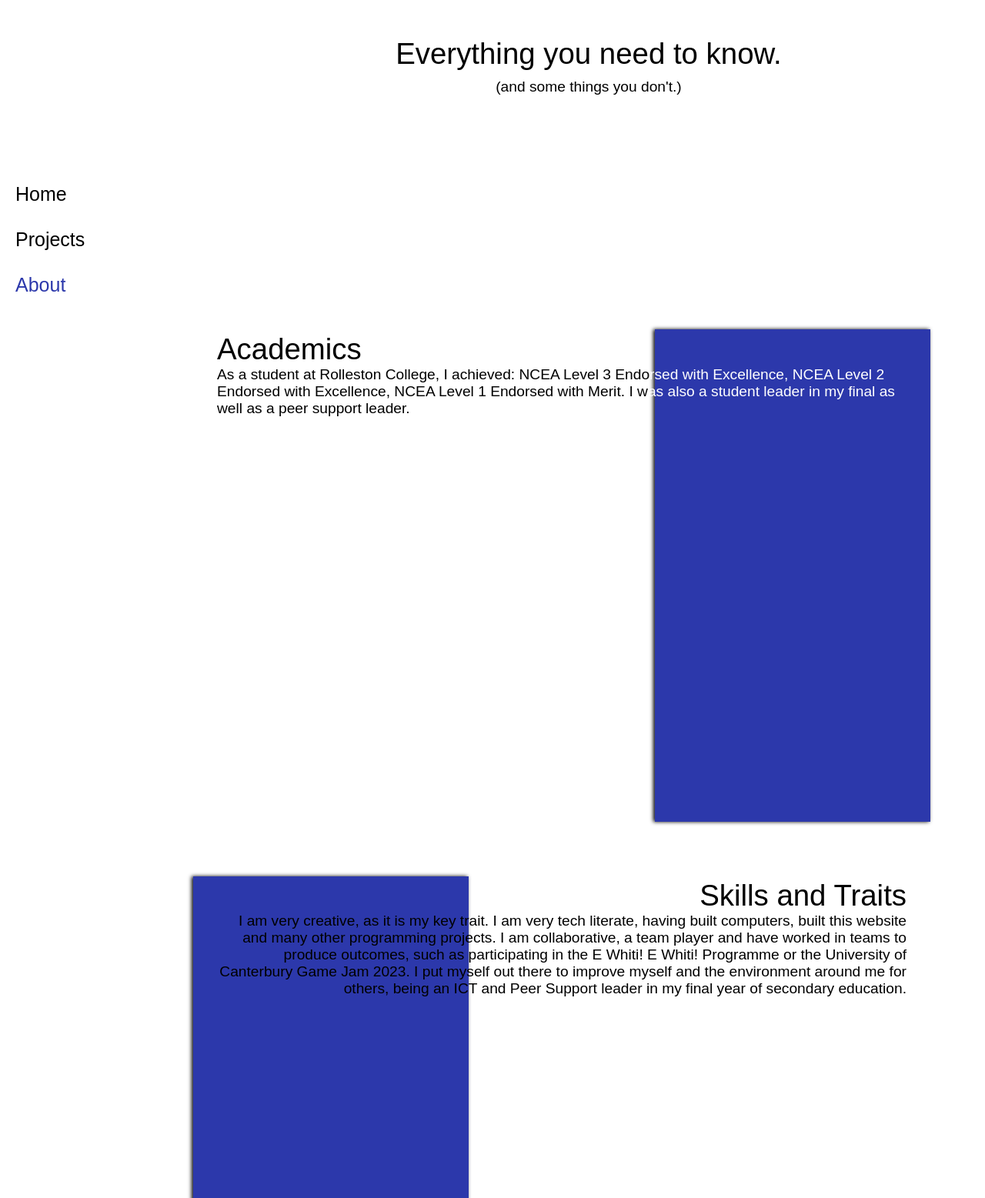
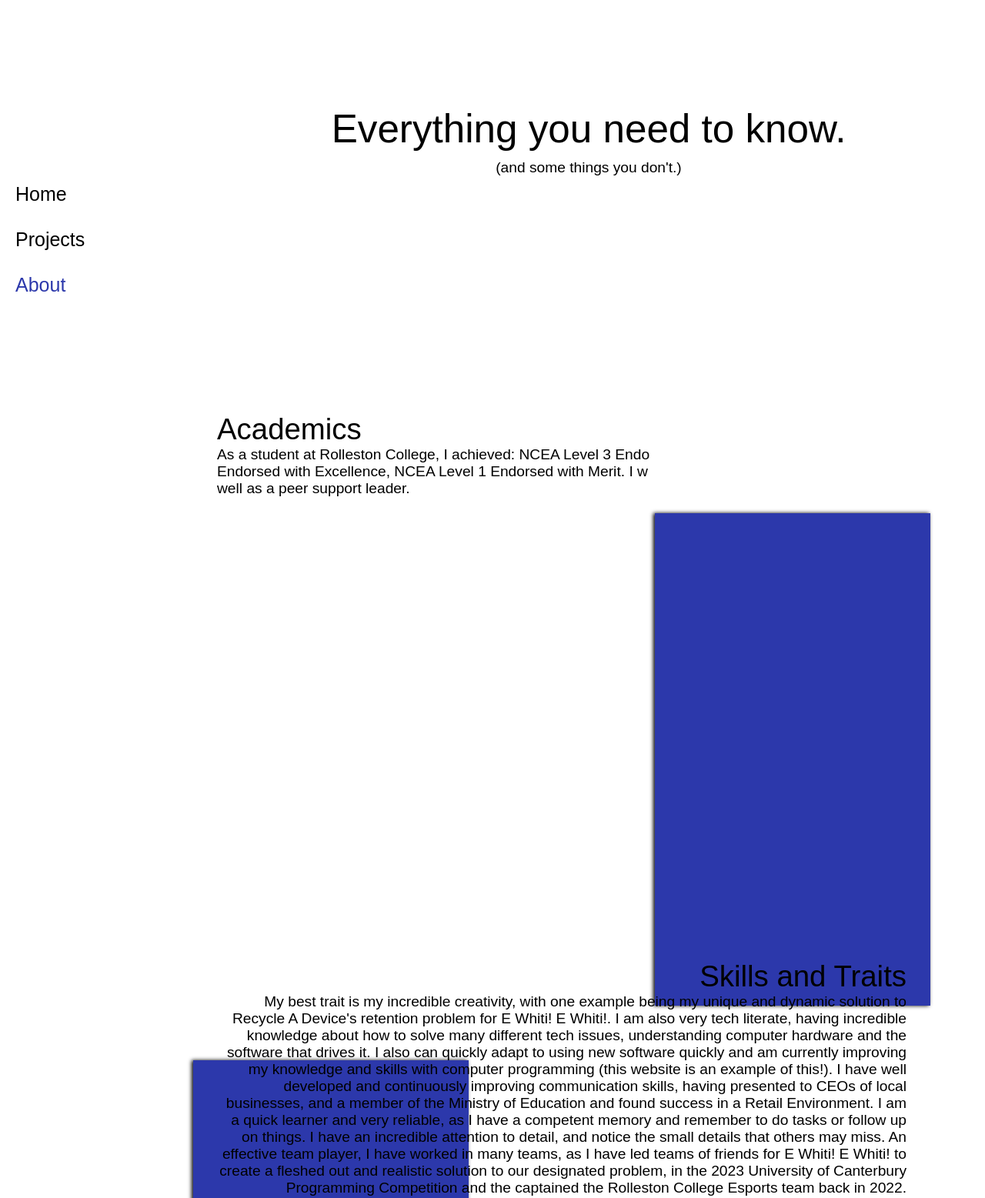
Before and after one commit to Creature-Keamon/Portfolio-Website, a plain HTML site: page About.html in a window 1280 px wide. Shown: the part 80-1637 px from the top of the page at 77% size. Drawn offline with Linux system fonts and the light colour scheme.

Commit message:
ugh fix scaling

```diff
--- a/About.html
+++ b/About.html
@@ -78,7 +78,7 @@
         height: 100%;
         margin-left: 250px;
         z-index: 0;
-        margin-top: 10%;
+        margin-top: 17%;
     }
 
     .nav-buttons {
@@ -139,7 +139,8 @@
     }
 
     .header{
-        font-size: 3vw;
+        font-size: 4vw;
+        font-weight: 500;
         margin-bottom: 1%;
     }
 
@@ -159,7 +160,7 @@
 
     .image-insert-left{
         margin-left: 63.5% ;
-        margin-top: -45%;
+        margin-top: -30%;
         width: 40%;
         height: 80%;
         background-color: #2C38AB;
@@ -171,7 +172,7 @@
 
     .image-insert-right{
         margin-left: -3.5% ;
-        margin-top: -45%;
+        margin-top: -30%;
         width: 40%;
         height: 80%;
         background-color: #2C38AB;
@@ -266,7 +267,14 @@
                 <div class="right-wrapper">
                     <p class="about-title">Skills and Traits</p>
                     <a class="about-text">
-                        <span style="color:black">I am very creative, as it is my key trait. I am very tech literate, having built computers, built this website and many other programming projects. I am collaborative, a team player and have worked in teams to produce outcomes, such as participating in the E Whiti! E Whiti! Programme or the University of Canterbury Game Jam 2023. I put myself out there to improve myself and the environment around me for others, being an ICT and Peer Support leader in my final year of secondary education.</span><span style="color:white"></span>
+                        <span style="color:black">My best trait is my incredible creativity, with one example being my unique and dynamic solution to Recycle A Device's retention problem for E Whiti! E Whiti!.
+                            I am also very tech literate, having incredible knowledge about how to solve many different tech issues, understanding computer hardware and the software that drives it. I also can quickly
+                            adapt to using new software quickly and am currently improving my knowledge and skills with computer programming (this website is an example of this!). I have well developed and continuously
+                            improving communication skills, having presented to CEOs of local businesses, and a member of the Ministry of Education and found success in a Retail Environment. I am a quick learner and
+                            very reliable, as I have a competent memory and remember to do tasks or follow up on things. I have an incredible attention to detail, and notice the small details that others may miss.
+                            An effective team player, I have worked in many teams, as I have led teams of friends for E Whiti! E Whiti! to create a fleshed out and realistic solution to our designated problem,
+                            in the 2023 University of Canterbury Programming Competition and the captained the Rolleston College Esports team back in 2022.
+                        </span><span style="color:white"></span>
                         <span style="color:black"></span><span style="color:white"></span>
                         <span style="color:black" > </span>
                     </a>
```
Also changed, not shown: Homepage.html (+0 -2 lines), Projects.html (+10 -10 lines).
